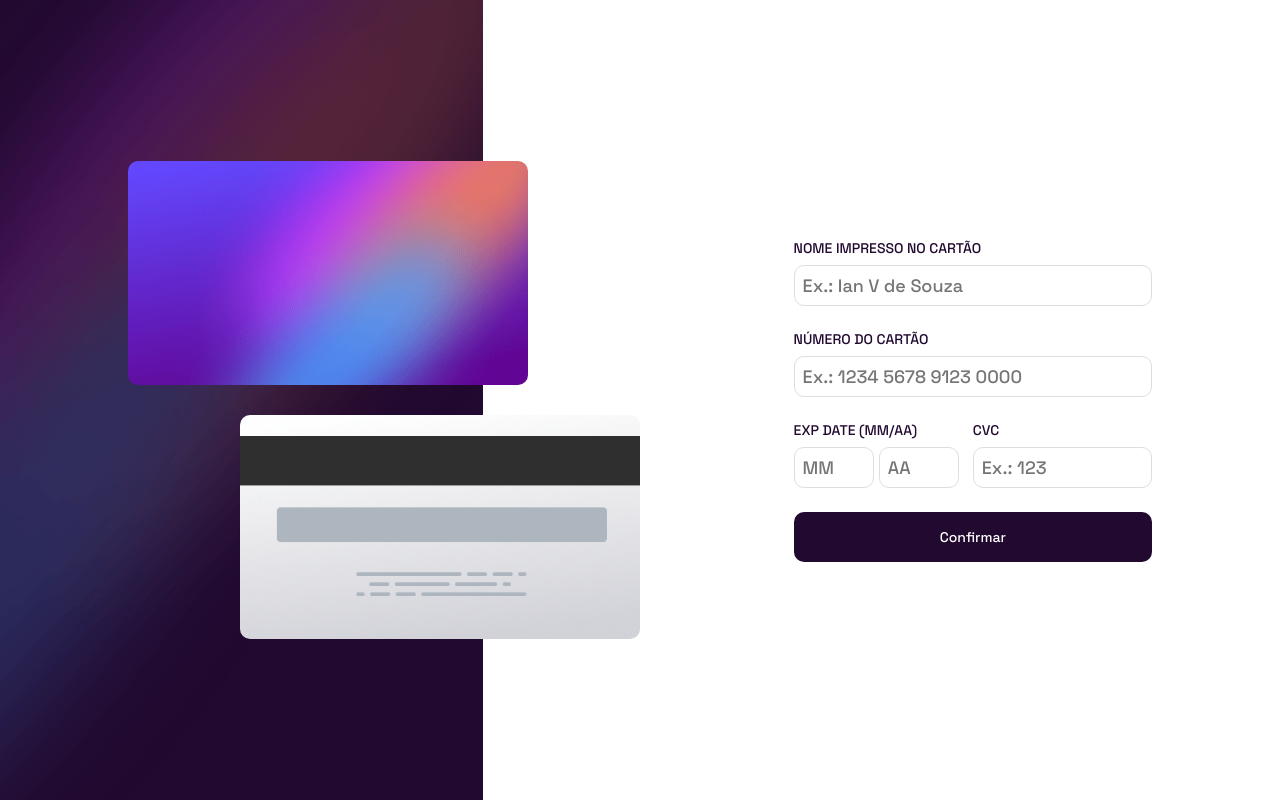
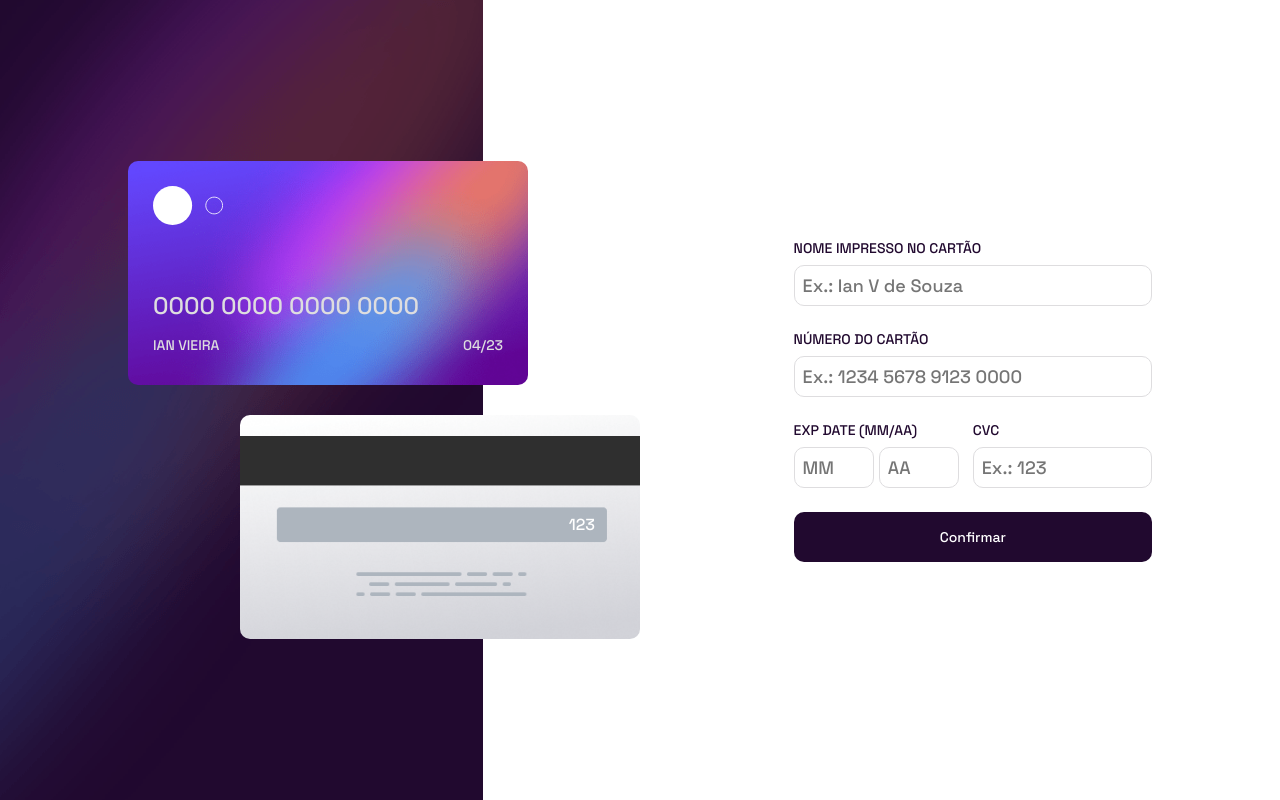
Before and after one commit to Vieira14N/credit-card-form, a plain HTML site: page index.html in a window 1280 px wide. Drawn offline with Linux system fonts and the light colour scheme.

Commit message:
CSS Desktop feito e preenchimento em tempo real em andamento

```diff
--- a/index.html
+++ b/index.html
@@ -19,33 +19,42 @@
     <div class="content-container">
       <div class="cards">
         <div class="card-front">
-
+          <img src="images/card-logo.svg" alt="logo" width="70px">
+          <p class="cardNumberP">0000 0000 0000 0000</p>
+          <div>
+            <span class="nameSpan">IAN VIEIRA</span>
+            <span>04/23</span>
+          </div>
         </div>
-        <div class="card-back align">
-
+        <div class="card-back">
+          <p>123</p>
         </div>
       </div>
       <form action="POST">
         <label for="name">Nome impresso no cartão</label>
-        <input type="text" name="name" id="name" placeholder="Ex.: Ian V de Souza">
+        <input type="text" name="name" class="name" placeholder="Ex.: Ian V de Souza">
         <label for="card-number">Número do cartão</label>
-        <input type="text" name="card-number" id="card-number" placeholder="Ex.: 1234 5678 9123 0000">
+        <input type="text" name="card-number" class="cardNumber" placeholder="Ex.: 1234 5678 9123 0000" maxlength="19">
+
         <div class="date-cvc">
           <div class="date">
             <label for="date">Exp Date (MM/AA)</label>
-            <input type="text" name="month" id="month" placeholder="MM">
-            <input type="text" name="year" id="year" placeholder="AA">
+            <input type="text" name="month" id="month" placeholder="MM" maxlength="2">
+            <input type="text" name="year" id="year" placeholder="AA" maxlength="2">
           </div>
           <div class="cvc">
             <label for="date">CVC</label>
-            <input type="text" name="cvc" id="cvc" placeholder="Ex.: 123">
+            <input type="text" name="cvc" id="cvc" placeholder="Ex.: 123" maxlength="3">
           </div>
         </div>
+
         <button type="submit">Confirmar</button>
       </form>
     </div>
   </section>
 
+  <script src="script.js"></script>
+
 </body>
 
 </html>
--- /dev/null
+++ b/script.js
@@ -0,0 +1,13 @@
+const nameInput = document.querySelector('.name')
+const nameSpan = document.querySelector('.nameSpan')
+
+const cardNumberInput = document.querySelector('.cardNumber')
+const cardNumberP = document.querySelector('.cardNumberP')
+
+nameInput.addEventListener('keyup', () => {
+    nameSpan.innerHTML = nameInput.value;
+})
+
+cardNumberInput.addEventListener('keyup', () => {
+    cardNumberP.innerHTML = cardNumberInput.value;
+})
--- a/style.css
+++ b/style.css
@@ -47,7 +47,28 @@ body, input {
     width: 25rem;
     height: 14rem;
     border-radius: 10px;
+    padding: 25px;
+}
 
+.cards .card-front img{
+    margin-bottom: 60px;
+}
+
+.cards .card-front p{
+    color: hsl(270, 3%, 87%);
+    font-size: 24px;
+    margin-bottom: 15px;
+}
+
+.cards .card-front div{
+    display: flex;
+    justify-content: space-between;
+}
+
+.cards .card-front span{
+    color: hsl(270, 3%, 87%);
+    font-size: 14px;
+    text-transform: uppercase;
 }
 
 .cards .card-back {
@@ -61,6 +82,15 @@ body, input {
     border-radius: 10px;
     margin-top: 30px;
     align-self: flex-end;
+    position: relative;
+}
+
+.cards .card-back p{
+    position: absolute;
+    top: 99px;
+    right: 45px;
+    font-size: 16px;
+    color: white;
 }
 
 /* Form */
```
